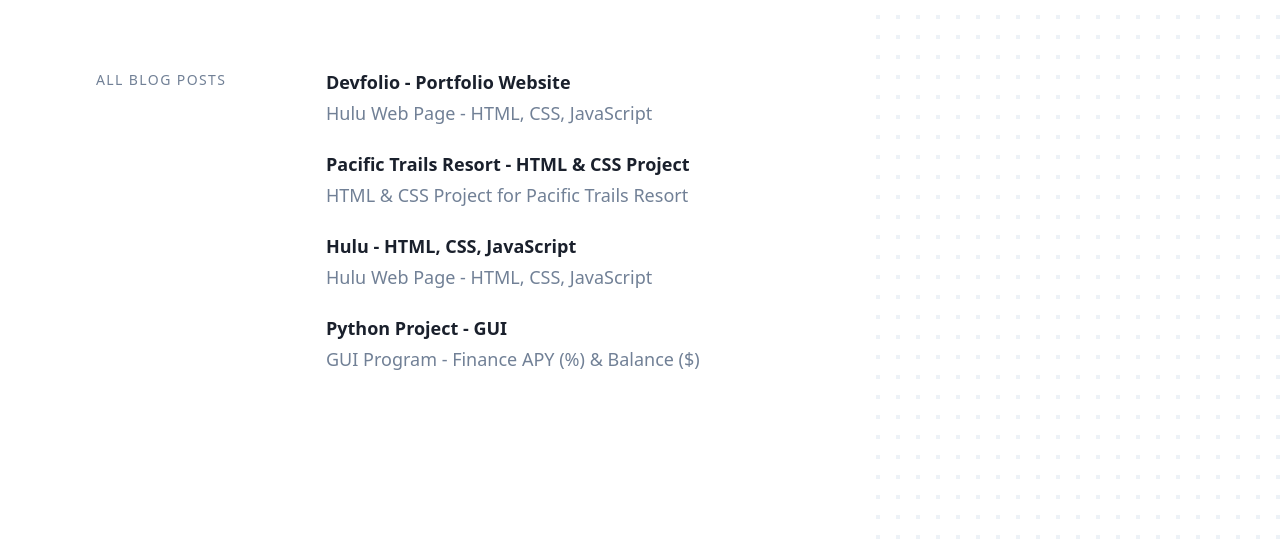
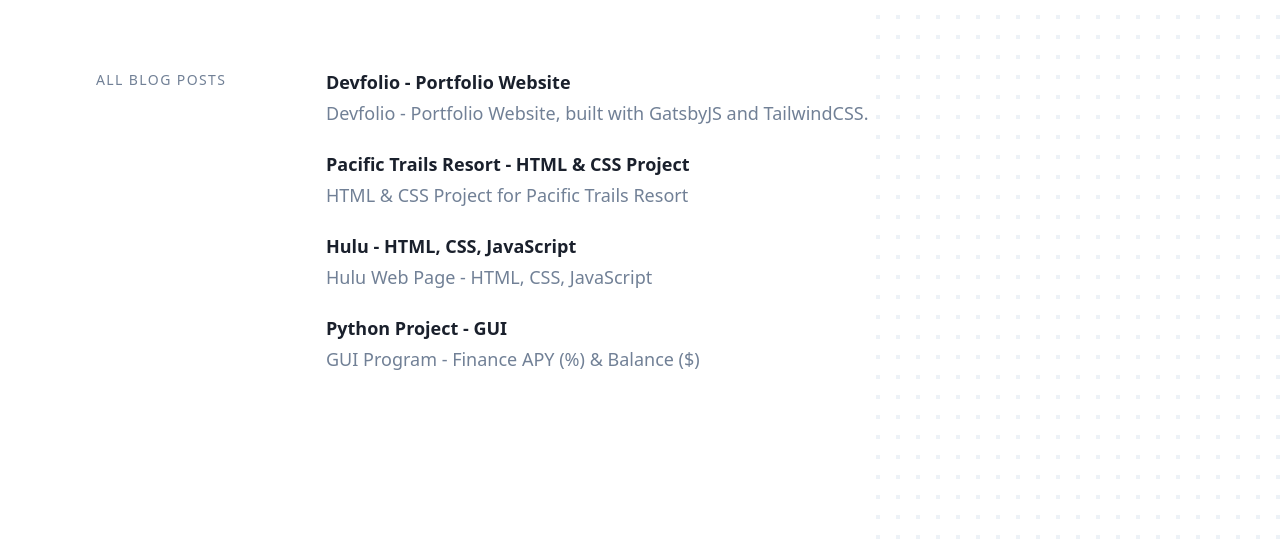
Before and after one commit to AlexG2G/devfolio, a Gatsby site: page /blog in a window 1280 px wide. Shown: the part 245-800 px from the top of the page. Built offline with nearby package versions, Linux system fonts and the light colour scheme; Gatsby itself is replaced by a stand-in of ours.

Commit message:
Fixed wrong description

```diff
--- a/content/blog/my-fourth-blog/index.md
+++ b/content/blog/my-fourth-blog/index.md
@@ -1,7 +1,7 @@
 ---
 title: Devfolio - Portfolio Website
 date: '2022-07-14T12:00:00.00Z'
-description: 'Hulu Web Page - HTML, CSS, JavaScript'
+description: 'Devfolio - Portfolio Website, built with GatsbyJS and TailwindCSS.'
 ---
 
 ## Devfolio Web Page - TailwindCSS, GatsbyJS.
```
